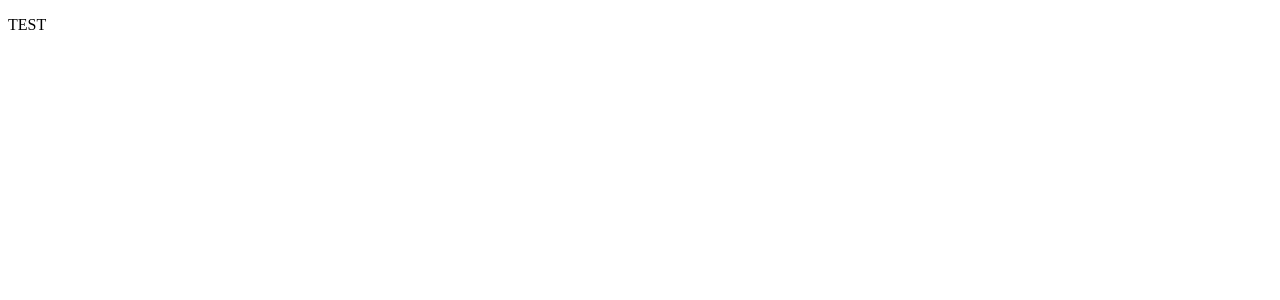
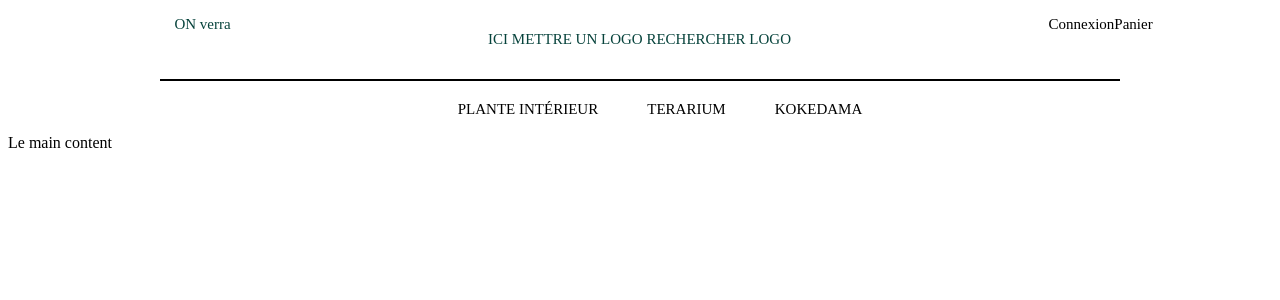
Before and after one commit to youcefyahi/la-maison-jungle, a Next.js app in the folder la-maison-jungle/: page / in a window 1280 px wide. Shown: the top 300 px of the page. Built offline with nearby package versions, Linux system fonts and the light colour scheme.

Commit message:
Mise en place navigation structure

```diff
--- a/la-maison-jungle/package.json
+++ b/la-maison-jungle/package.json
@@ -16,5 +16,8 @@
     "react": "18.2.0",
     "react-dom": "18.2.0",
     "typescript": "4.9.5"
+  },
+  "devDependencies": {
+    "sass": "^1.58.3"
   }
 }
--- /dev/null
+++ b/la-maison-jungle/src/app/components/navbar.tsx
@@ -0,0 +1,26 @@
+import Link from 'next/link'
+
+
+export default function Navbar() {
+    return (
+        <nav>
+            <div className='container'>
+                <ul className="nav-first">
+                    <li>ON verra</li>
+                    <li><p>ICI METTRE UN LOGO RECHERCHER LOGO</p></li>
+                    <div className="nav-information">
+                        <li><Link href="/">Connexion</Link></li>
+                        <li><Link href="/">Panier</Link></li>
+                    </div>
+
+                </ul>
+                <div className='nav-border'></div>
+                <ul className="nav-secondary">
+                    <li><Link href="/">Plante intérieur</Link></li>
+                    <li><Link href="/">Terarium</Link></li>
+                    <li><Link href="/">Kokedama</Link></li>
+                </ul>
+            </div>
+        </nav>
+    )
+}
--- /dev/null
+++ b/la-maison-jungle/src/app/global.scss
@@ -0,0 +1,12 @@
+li {
+    text-decoration: none;
+    list-style-type: none;
+    font-size: 15px;
+    color: #07433c;
+
+    a {
+        text-decoration: none;
+        font-size: 15px;
+        color: #07433c;
+    }
+}
--- a/la-maison-jungle/src/app/layout.tsx
+++ b/la-maison-jungle/src/app/layout.tsx
@@ -1,3 +1,5 @@
+import  "../app/global.scss"
+import '../app/styles/navbar.scss'
 
 export const metadata = {
   title: 'Create Next App',
--- a/la-maison-jungle/src/app/page.tsx
+++ b/la-maison-jungle/src/app/page.tsx
@@ -1,5 +1,13 @@
+
+import Navbar from "./components/navbar"
+
+
+
 export default function Home() {
   return (
-<p>TEST</p>
+    <>
+    <Navbar/>
+      <p>Le main content</p>
+    </>
   )
 }
--- /dev/null
+++ b/la-maison-jungle/src/app/styles/navbar.scss
@@ -0,0 +1,81 @@
+nav .container{
+    max-width: 80%;
+    margin: auto;
+}
+
+nav .nav-first {
+    display: flex;
+    justify-content: space-between;
+    list-style-type: none;
+}
+
+nav .nav-first .nav-information {
+    display: flex;
+    justify-content: space-between;
+
+    width: 10%;
+
+    li a {
+        position: relative;
+        display: inline-block;
+        color: black;
+        text-decoration: none;
+
+
+        &::before {
+            content: '';
+            position: absolute;
+            bottom: -2px;
+            left: 0;
+            width: 0;
+            height: 2px;
+            background-color: black;
+            transition: width 0.3s ease-in-out;
+        }
+
+        &:hover::before {
+            width: 100%;
+        }
+
+    }
+}
+
+nav .nav-border {
+    border-top: 2px solid black;
+    width: 95%;
+    margin: auto;
+    margin-bottom: 20px;
+}
+
+nav .nav-secondary {
+    display: flex;
+    justify-content: space-between;
+    width: 40%;
+    margin: auto;
+    text-transform: uppercase;
+
+    li a {
+        position: relative;
+        display: inline-block;
+        color: black;
+        text-decoration: none;
+
+
+        &::before {
+            content: '';
+            position: absolute;
+            bottom: -2px;
+            left: 0;
+            width: 0;
+            height: 2px;
+            background-color: black;
+            transition: width 0.3s ease-in-out;
+        }
+
+        &:hover::before {
+            width: 100%;
+        }
+
+    }
+
+}
```
Also changed, not shown: la-maison-jungle/src/mage media.txt (added), 1 other file (tests, documents, lock files or other folders).
